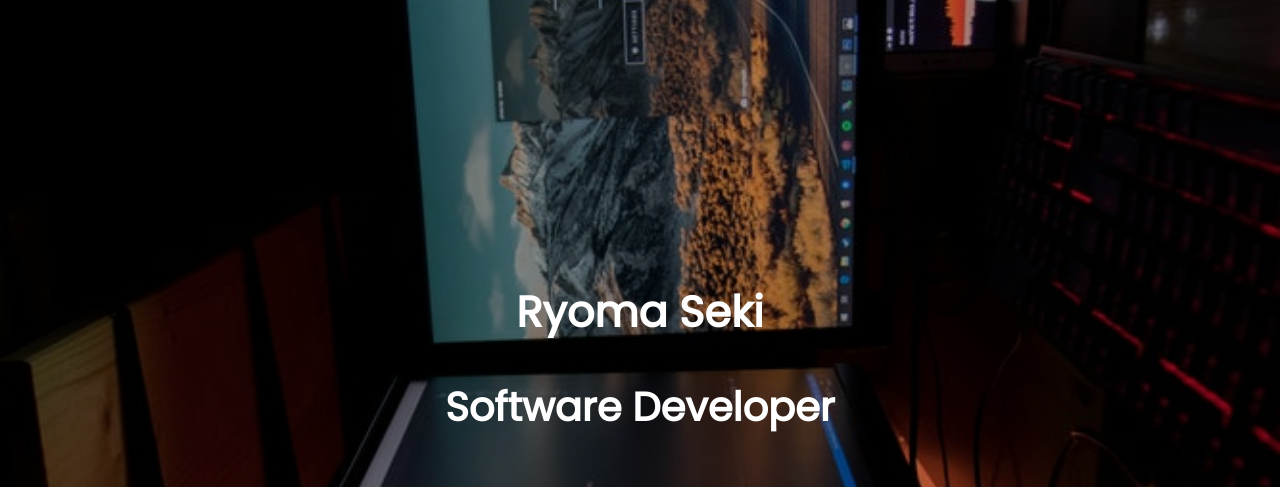
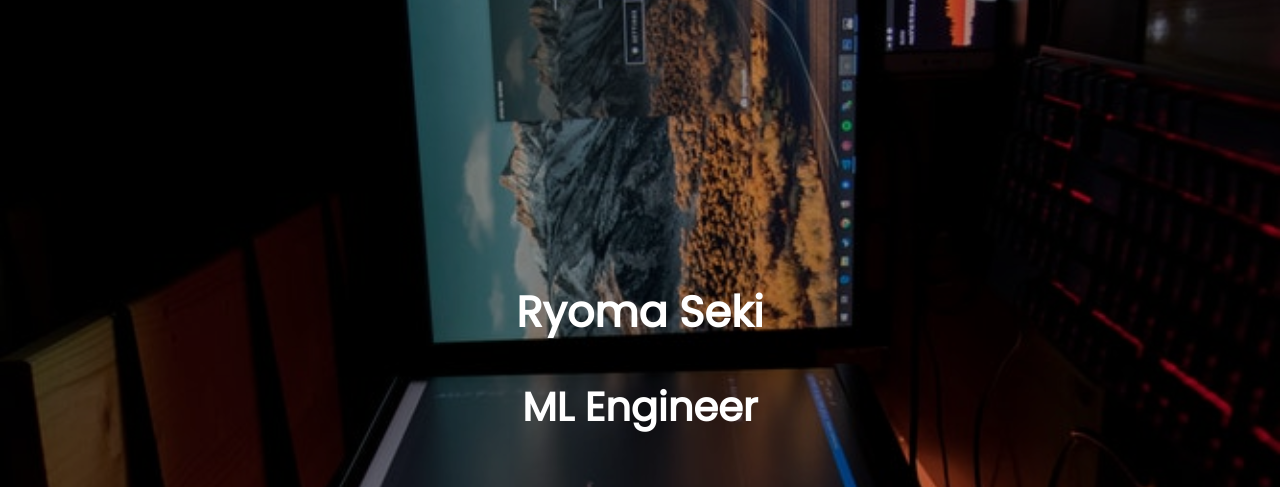
Before and after one commit to Kotoneryuuma/portfolio_git, a plain HTML site: page index.html in a window 1280 px wide. Shown: the top 487 px of the page. Drawn offline with Linux system fonts and the light colour scheme.

Commit message:
Update index.html

```diff
--- a/index.html
+++ b/index.html
@@ -13,7 +13,7 @@
   <main>
 <div class="wrapper">
     <h1>Ryoma Seki</h1>
-    <h2>Software Developer</h2>
+    <h2>ML Engineer</h2>
     <ul >
 
       <li>
```
